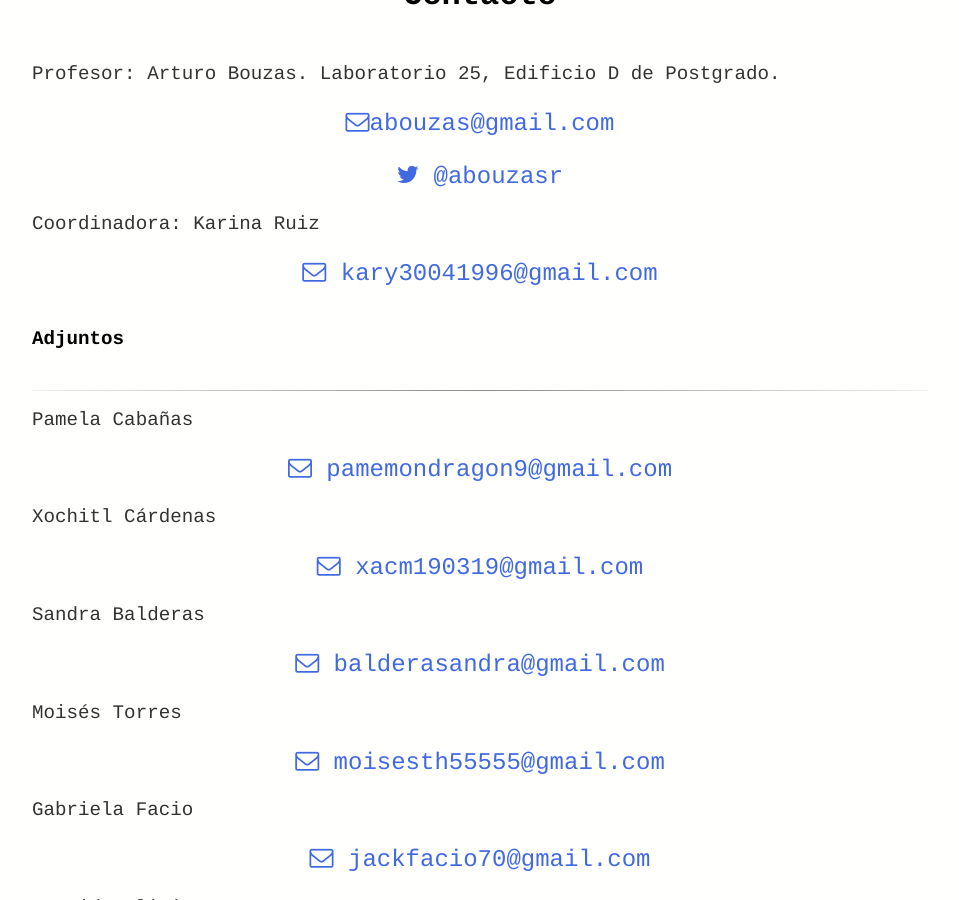
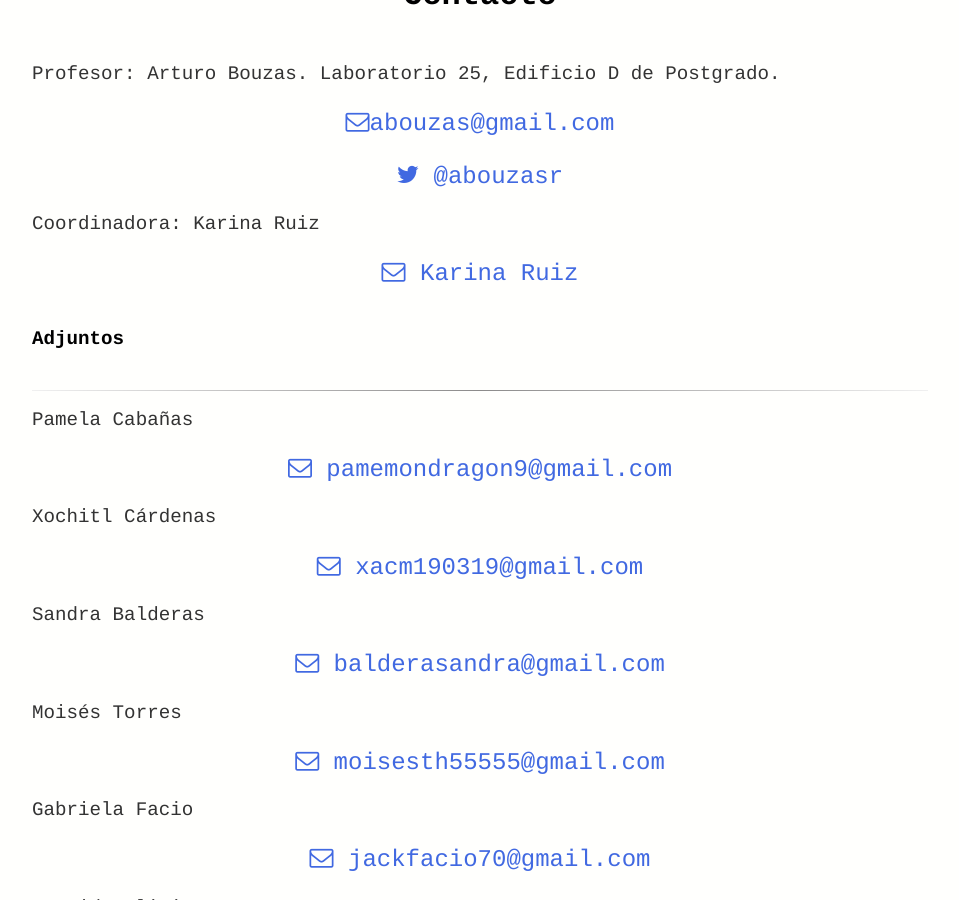
Before and after one commit to BouzasLab25/bouzaslab25.github.io, a Jekyll site: the page built from cursos/ACA II.html, in a window 1280 px wide and 900 px high, scrolled down 463 px. Shown: the whole window, without its empty margins (160-1119 px from the left). Built offline with Jekyll 4.4.1, drawn with Linux system fonts in a browser that asks for light colours.

Commit message:
Update ACA II.html

```diff
--- a/cursos/ACA II.html
+++ b/cursos/ACA II.html
@@ -20,8 +20,7 @@
 
  <p class = 'text'> Coordinadora: Karina Ruiz </p>
 <p>
- <a class='link' href="mailto:
-kary30041996@gmail.com"><i class='fa fa-envelope-o'></i> kary30041996@gmail.com </a>
+ <a class='link' href="mailto:kary30041996@gmail.com"><i class='fa fa-envelope-o'></i> Karina Ruiz </a>
  </p>
 
  <h4>Adjuntos </h4>
```
